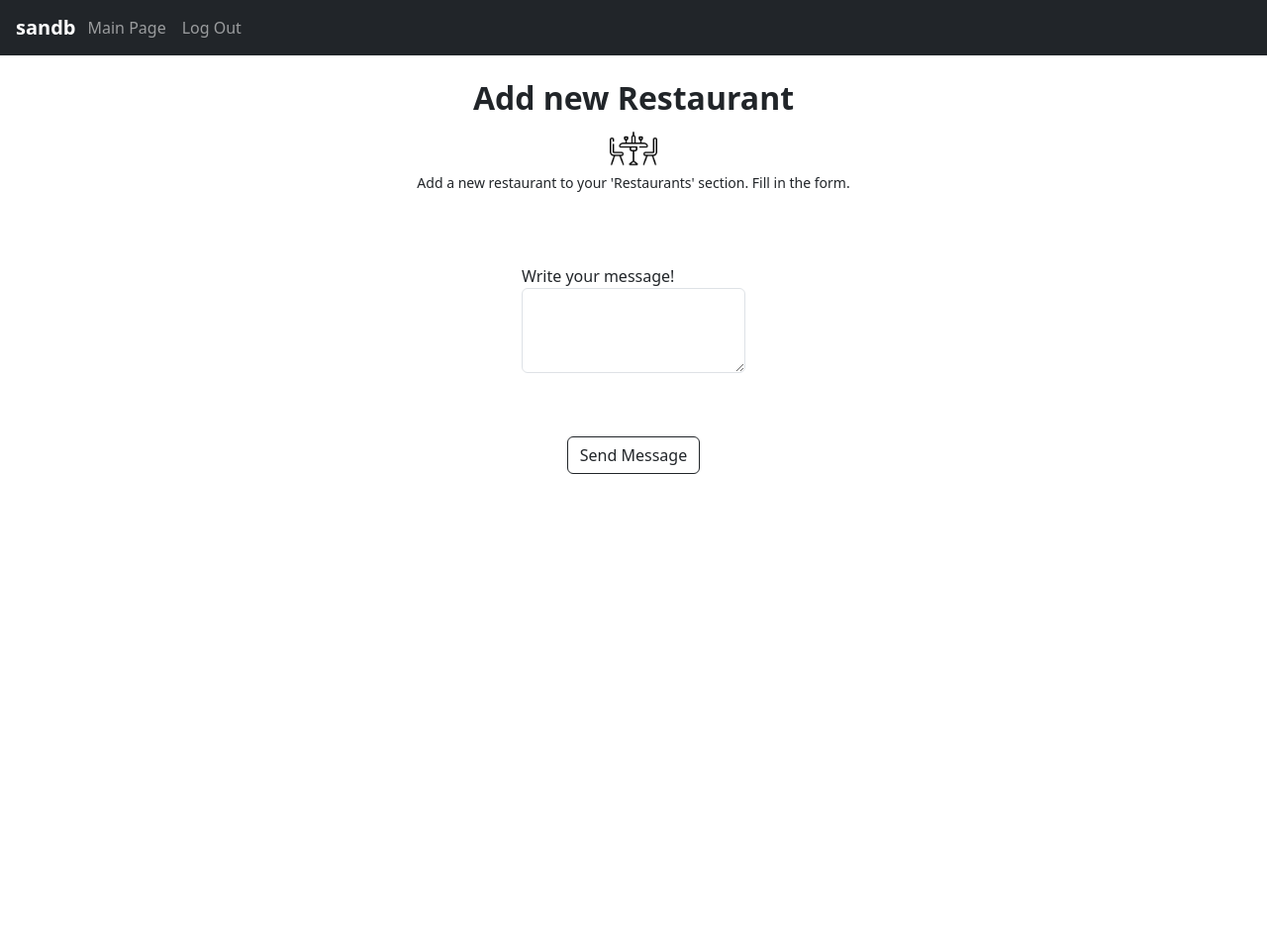
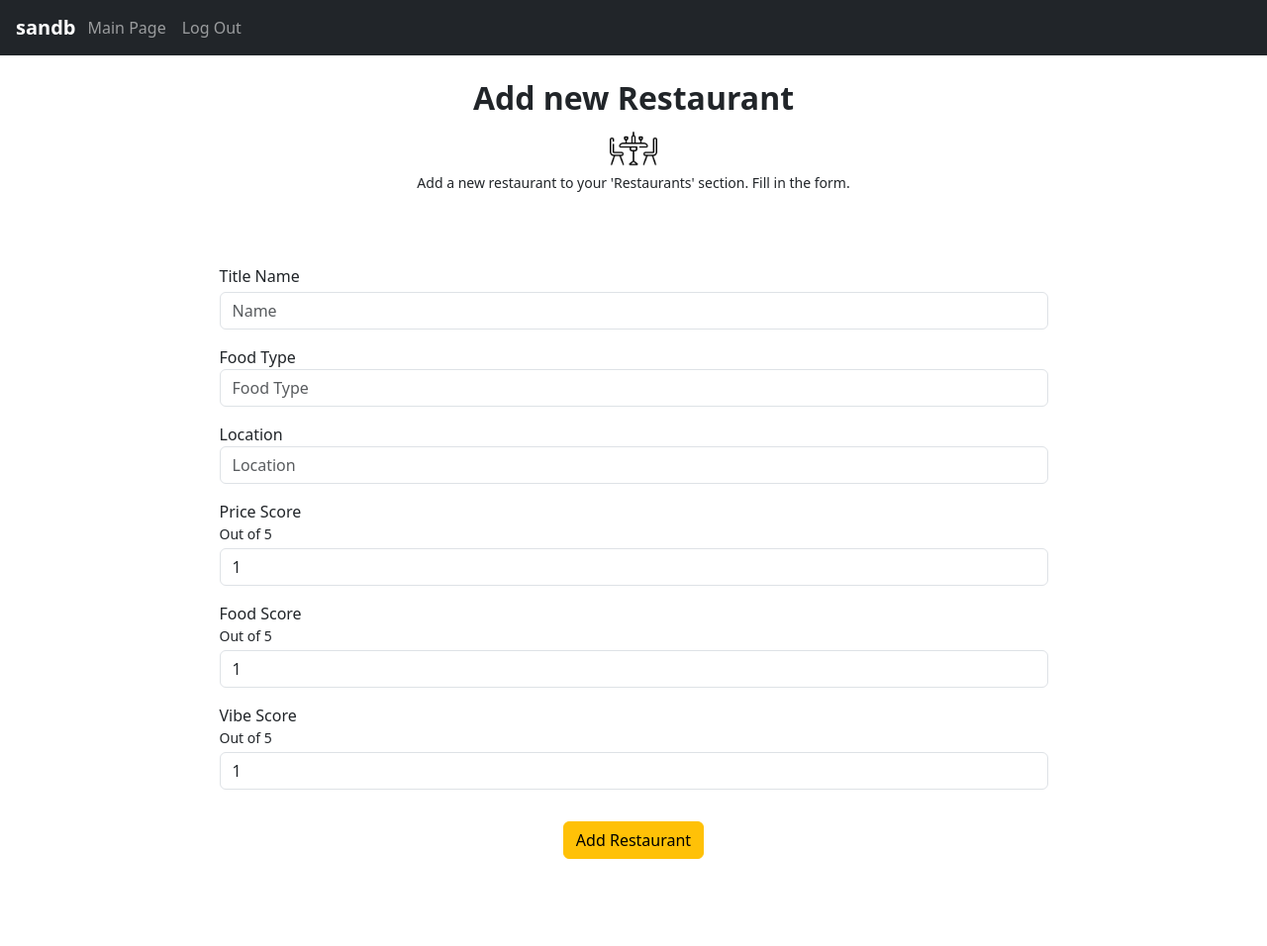
Before and after one commit to blankhall98/sandb, a Flask app: page /addrestaurant in a window 1280 px wide. Shown: the whole page at 99% size. Before the commit the page ends 479 px from the top, so only its background shows below. Run offline with Flask 2, Linux system fonts and the light colour scheme.

Commit message:
style index

```diff
--- a/templates/addmessage.html
+++ b/templates/addmessage.html
@@ -17,7 +17,7 @@
             <label for="message_instance" class="mb-1">Write your message!</label>
             <textarea class="form-control" id="message_instance" rows="3"></textarea>
         </div>
-        <button type="submit" class="btn btn-outline-dark my-3">Send Message</button>
+        <button type="submit" class="btn btn-warning my-3">Send Message</button>
     </form>
 </div>
 <br><br><br>
--- a/templates/addrestaurant.html
+++ b/templates/addrestaurant.html
@@ -11,13 +11,54 @@
 </div>
 
 <br><br><br>
-<div class="container -flex align-items-center flex-column">
+<div class="container">
     <form action="" class="d-flex align-items-center flex-column">
-        <div class="form-group mb-5">
-            <label for="message_instance">Write your message!</label>
-            <textarea class="form-control" id="message_instance" rows="3"></textarea>
+        <div class="form-group mb-3 col-9">
+            <label for="title_instance" class="mb-1">Title Name</label>
+            <input type="text" class="form-control" id="title_instance" placeholder="Name">
         </div>
-        <button type="submit" class="btn btn-outline-dark my-3">Send Message</button>
+        <div class="form-group mb-3 col-9">
+            <label for="ftype_instance">Food Type</label>
+            <input type="text" class="form-control" id="ftype_instance" placeholder="Food Type">
+        </div>
+        <div class="form-group mb-3 col-9">
+            <label for="location_instance">Location</label>
+            <input type="text" class="form-control" id="location_instance" placeholder="Location">
+        </div>
+        <div class="form-group mb-3 col-9 d-flex flex-column">
+            <label for="pscore_instance">Price Score</label>
+            <small class="mb-1">Out of 5</small>
+            <select class="form-control" id="pscore_instance">
+              <option>1</option>
+              <option>2</option>
+              <option>3</option>
+              <option>4</option>
+              <option>5</option>
+            </select>
+        </div>
+        <div class="form-group mb-3 col-9 d-flex flex-column">
+            <label for="fscore_instance">Food Score</label>
+            <small class="mb-1">Out of 5</small>
+            <select class="form-control" id="fscore_instance">
+              <option>1</option>
+              <option>2</option>
+              <option>3</option>
+              <option>4</option>
+              <option>5</option>
+            </select>
+        </div>
+        <div class="form-group mb-3 col-9 d-flex flex-column">
+            <label for="vscore_instance">Vibe Score</label>
+            <small class="mb-1">Out of 5</small>
+            <select class="form-control" id="vscore_instance">
+              <option>1</option>
+              <option>2</option>
+              <option>3</option>
+              <option>4</option>
+              <option>5</option>
+            </select>
+        </div>
+        <button type="submit" class="btn btn-warning my-3">Add Restaurant</button>
     </form>
 </div>
 <br><br><br>
--- a/templates/addwanderung.html
+++ b/templates/addwanderung.html
@@ -26,7 +26,7 @@
             <label for="description_instance" class="mb-1">Description</label>
             <textarea class="form-control" id="descripion_instance" rows="3"></textarea>
         </div>
-        <button type="submit" class="btn btn-outline-dark my-3">Add Wanderung</button>
+        <button type="submit" class="btn btn-warning my-3">Add Wanderung</button>
     </form>
 </div>
 <br><br><br>
--- a/templates/messages.html
+++ b/templates/messages.html
@@ -8,7 +8,7 @@
     <small>
         Send a message, see and edit records!
     </small>
-    <a href="{{url_for('addmessage')}}"><button class="btn btn-warning mt-3">send message</button></a>
+    <a href="{{url_for('addmessage')}}"><button class="btn btn-warning mt-3">Send Message</button></a>
 </div>
 
 <br><br><br>
--- a/templates/movies.html
+++ b/templates/movies.html
@@ -8,7 +8,7 @@
     <small>
         add, see and edit movies you saw
     </small>
-    <a href="{{url_for('addmovie')}}"><button class="btn btn-warning mt-3">add movie</button></a>
+    <a href="{{url_for('addmovie')}}"><button class="btn btn-warning mt-3">Add Movie</button></a>
 </div>
 
 <br><br><br>
--- a/templates/plans.html
+++ b/templates/plans.html
@@ -8,7 +8,7 @@
     <small>
         have any future plans in mind? add them here!
     </small>
-    <a href="{{url_for('addplan')}}"><button class="btn btn-warning mt-3">add plan</button></a>
+    <a href="{{url_for('addplan')}}"><button class="btn btn-warning mt-3">Add Plan</button></a>
 </div>
 
 <br><br><br>
--- a/templates/restaurants.html
+++ b/templates/restaurants.html
@@ -8,7 +8,7 @@
     <small>
         keep track of restaurants you visited
     </small>
-    <a href="{{url_for('addrestaurant')}}"><button class="btn btn-warning mt-3">add restaurant</button></a>
+    <a href="{{url_for('addrestaurant')}}"><button class="btn btn-warning mt-3">Add Restaurant</button></a>
 </div>
 
 <br><br><br>
--- a/templates/travels.html
+++ b/templates/travels.html
@@ -8,7 +8,7 @@
     <small>
         add, see and edit travel experiences
     </small>
-    <a href="{{url_for('addtravel')}}"><button class="btn btn-warning mt-3">add travel</button></a>
+    <a href="{{url_for('addtravel')}}"><button class="btn btn-warning mt-3">Add Travel</button></a>
 </div>
 
 <br><br><br>
--- a/templates/wanderungs.html
+++ b/templates/wanderungs.html
@@ -8,7 +8,7 @@
     <small>
         keep track of concerts, museums, parks and great times outside!
     </small>
-    <a href="{{ url_for('addwanderung') }}"><button class="btn btn-warning mt-3">add wanderung</button></a>
+    <a href="{{ url_for('addwanderung') }}"><button class="btn btn-warning mt-3">Add Wanderung</button></a>
 </div>
 
 <br><br><br>
```
Also changed, not shown: templates/addmovie.html (+4 -4 lines), templates/addplan.html (+14 -5 lines), templates/addtravel.html (+22 -5 lines).
